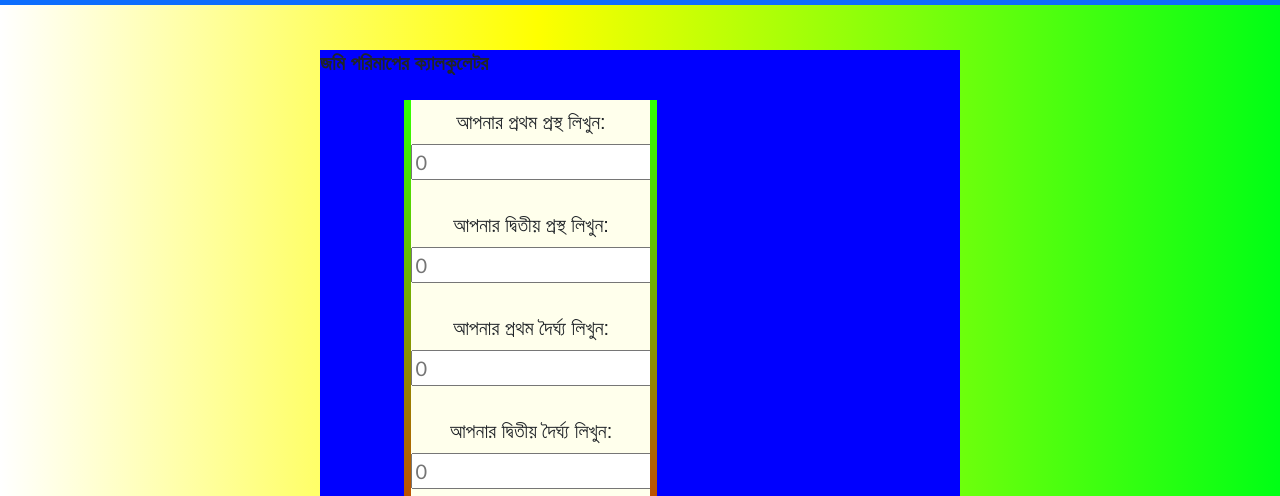
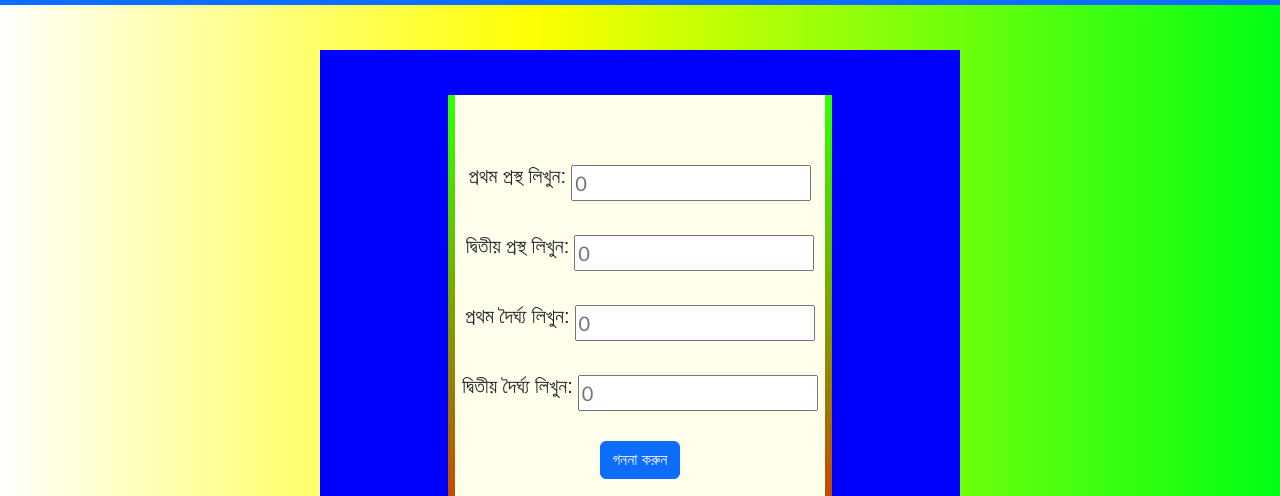
Before and after one commit to apu010/Land-Calculator, a plain HTML site: page index.html in a window 1280 px wide. Shown: the part 51-547 px from the top of the page. Drawn offline with nearby package versions, Linux system fonts and the light colour scheme; a web font is replaced by a local one.

Commit message:
Update index.html

```diff
--- a/index.html
+++ b/index.html
@@ -26,24 +26,23 @@
           </div>
         </div>
       </nav>
+      <!-- <h3>জমি পরিমাপের ক্যালকুলেটর</h3> -->
     <div class="main-box">
-        <div class="child-box">
-          <h3>জমি পরিমাপের ক্যালকুলেটর</h3>
         <div class="box-1">
             <form>
-                    <label for="width1">আপনার প্রথম প্রস্থ লিখুন:</label>
+              <label for="width1">প্রথম প্রস্থ লিখুন:</label>
               <input type="number" id="width1" placeholder="0">
               <br>
               <br>
-                    <label for="width2">আপনার দ্বিতীয় প্রস্থ লিখুন:</label>
+              <label for="width2">দ্বিতীয় প্রস্থ লিখুন:</label>
               <input type="number" id="width2" placeholder="0">
               <br>
               <br>
-                    <label for="lenth1">আপনার প্রথম দৈর্ঘ্য লিখুন:</label>
+              <label for="lenth1">প্রথম দৈর্ঘ্য লিখুন:</label>
               <input type="number" id="lenth1" placeholder="0" >
               <br>
               <br>
-                    <label for="lenth2">আপনার দ্বিতীয় দৈর্ঘ্য লিখুন:</label>
+              <label for="lenth2">দ্বিতীয় দৈর্ঘ্য লিখুন:</label>
               <input type="number" id="lenth2" placeholder="0">
               <br>
               <br>
@@ -53,7 +52,6 @@
               <h2>শতাংশ : <span id="stns">0</span></h2>
               <h2>স্কয়ার ফিট : <span id="sqrft">0</span></h2>
             </form>
-            </div>
         </div>
     </div>
 
```
Lines whose indentation alone changed are shown as unchanged.
